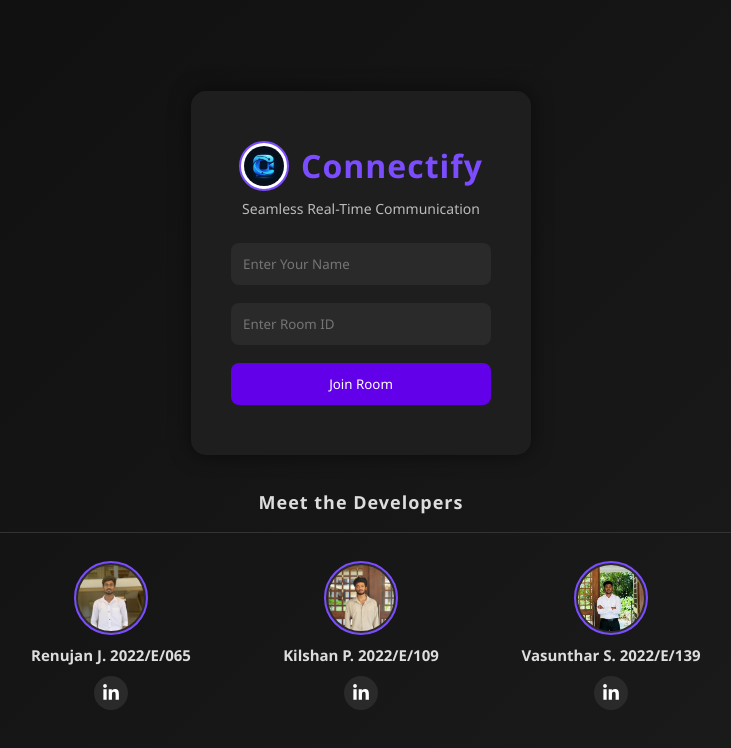
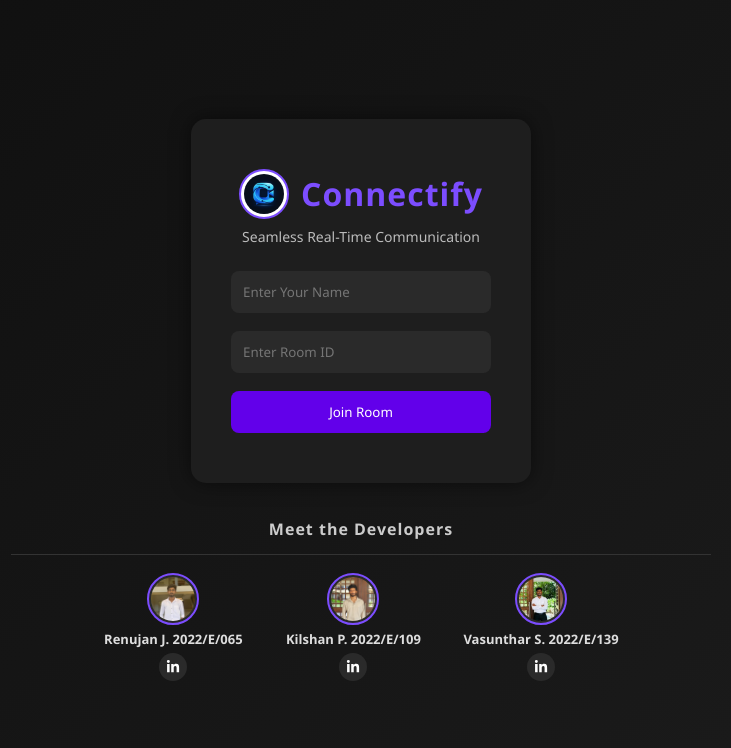
Before and after one commit to JeyakumarRenujan/Connectify, a website: page public/index.html in a window 1280 px wide. Shown: the whole page, without its empty margins (279-1010 px from the left). Drawn offline with Linux system fonts and the light colour scheme.

Commit message:
reduce the size of develepoer section

```diff
--- a/public/index.html
+++ b/public/index.html
@@ -60,7 +60,7 @@
                     <img src="images/dev/kil.jpeg" alt="Kilshan" class="team-photo">
                     <span class="team-name">Kilshan P. 2022/E/109</span>
 
-                    <a href="https://share.google/3AH1Y9SvZLSx366pU"
+                    <a href="www.linkedin.com/in/kil-shan-9b76513b7"
                        target="_blank"
                        rel="noopener noreferrer"
                        class="linkedin-link"
--- a/public/style.css
+++ b/public/style.css
@@ -95,11 +95,11 @@
     background: #7c4dff;
 }
 
-/* ================= TEAM FOOTER ================= */
+/* ================= TEAM FOOTER (SMALLER VERSION) ================= */
 
 .team-footer-wrapper {
     width: 100%;
-    max-width: 900px;
+    max-width: 700px;
     display: flex;
     flex-direction: column;
     align-items: center;
@@ -107,9 +107,9 @@
 }
 
 .team-title {
-    font-size: 18px;
-    color: #ddd;
-    margin-bottom: 18px;
+    font-size: 16px;
+    color: #ccc;
+    margin-bottom: 14px;
     letter-spacing: 1px;
 }
 
@@ -118,64 +118,62 @@
     display: flex;
     justify-content: center;
     align-items: flex-start;
-    gap: 70px;
+    gap: 40px;
     flex-wrap: wrap;
     border-top: 1px solid #333;
-    padding-top: 28px;
+    padding-top: 18px;
 }
 
 .team-member-card {
-    min-width: 180px;
+    min-width: 140px;
     text-align: center;
     display: flex;
     flex-direction: column;
     align-items: center;
-    gap: 10px;
+    gap: 6px;
 }
 
+/* Smaller profile photos */
+
 .team-photo {
-    width: 74px;
-    height: 74px;
+    width: 52px;
+    height: 52px;
     border-radius: 50%;
     object-fit: cover;
     border: 2px solid #7c4dff;
+    padding: 2px;
     background: #2a2a2a;
-    padding: 2px;
 }
 
+/* Smaller name */
+
 .team-name {
-    display: block;
-    font-size: 15px;
+    font-size: 13px;
     font-weight: 600;
     color: #ddd;
-    line-height: 1.4;
+    line-height: 1.3;
 }
 
-.team-role {
-    font-size: 12px;
-    color: #888;
-}
+/* Smaller LinkedIn icon */
 
 .linkedin-link {
     display: inline-flex;
     align-items: center;
     justify-content: center;
-    width: 34px;
-    height: 34px;
+    width: 28px;
+    height: 28px;
     border-radius: 50%;
     background: #2a2a2a;
     transition: 0.2s ease;
-    text-decoration: none;
 }
 
 .linkedin-link:hover {
     background: #7c4dff;
-    transform: translateY(-2px);
 }
 
 .linkedin-icon {
-    width: 18px;
-    height: 18px;
+    width: 14px;
+    height: 14px;
     fill: white;
 }
 
```
